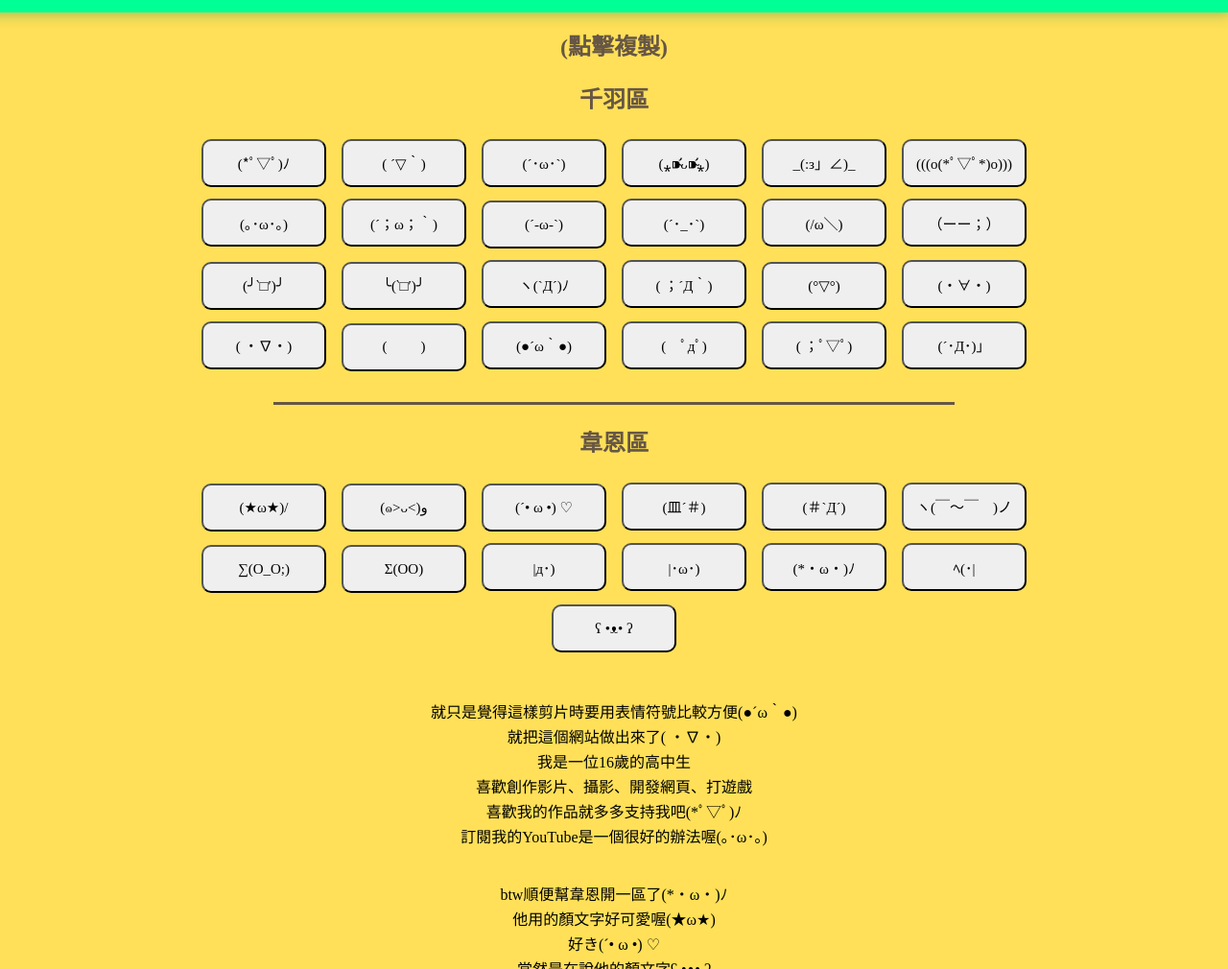
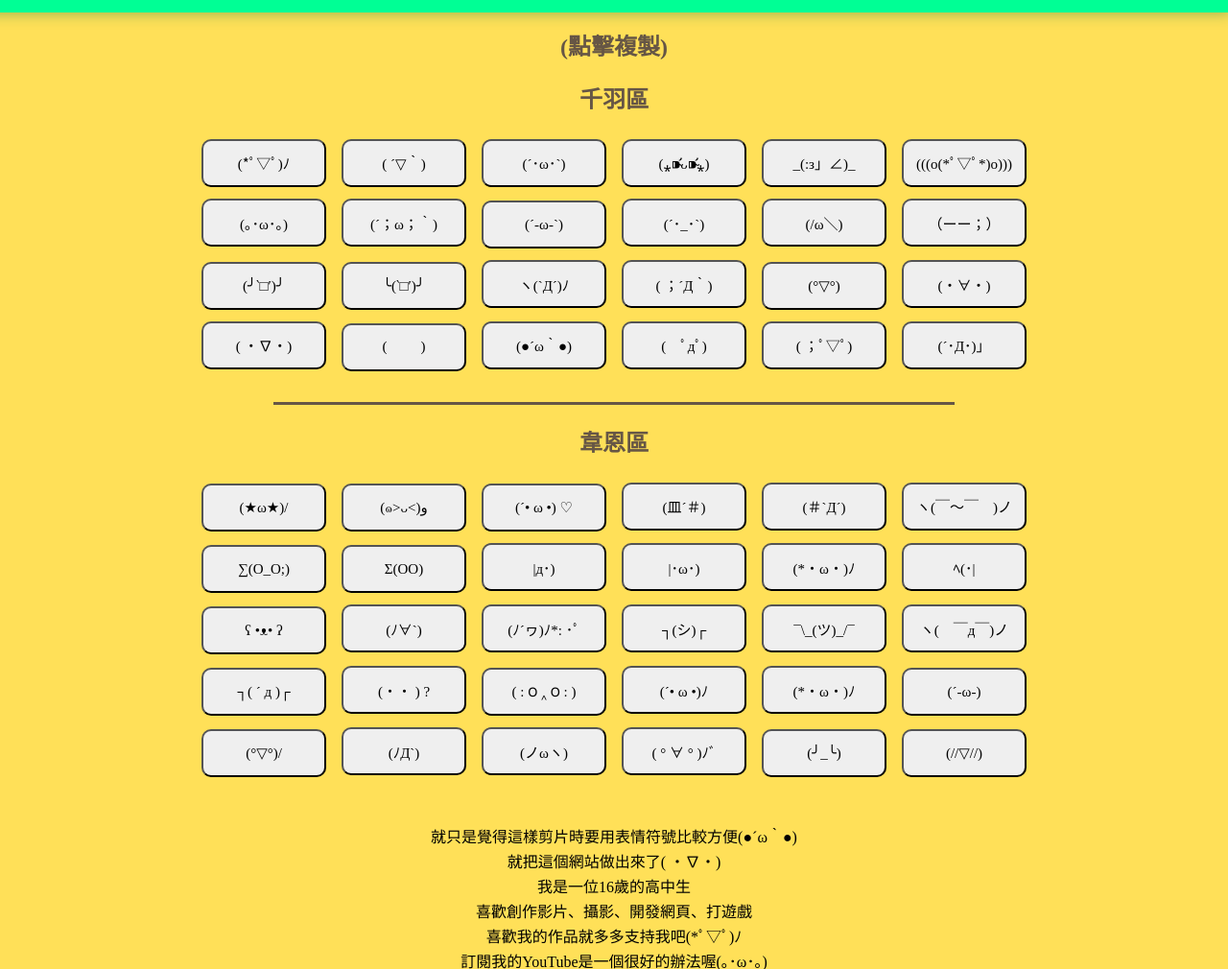
Before and after one commit to WongWong1209/Emoji, a plain HTML site: page index.html in a window 1280 px wide. Shown: the part 91-1101 px from the top of the page at 96% size. Drawn offline with Linux system fonts and the light colour scheme; a web font is replaced by a local one.

Commit message:
Add WEIEN's Emoji

```diff
--- a/index.html
+++ b/index.html
@@ -55,6 +55,23 @@
         <button id="ai" onclick="Copy('ai')">(*・ω・)ﾉ</button>
         <button id="aj" onclick="Copy('aj')">ﾍ(･|</button>
         <button id="ak" onclick="Copy('ak')">ʕ •ᴥ• ʔ</button>
+        <button id="al" onclick="Copy('al')">(ﾉ∀`)</button>
+        <button id="am" onclick="Copy('am')">(ﾉ´ヮ)ﾉ*: ･ﾟ</button>
+        <button id="an" onclick="Copy('an')">┐(シ)┌</button>
+        <button id="ao" onclick="Copy('ao')">¯\_(ツ)_/¯</button>
+        <button id="ap" onclick="Copy('ap')">ヽ(　￣д￣)ノ</button>
+        <button id="aq" onclick="Copy('aq')">┐( ´ д  )┌</button>
+        <button id="ar" onclick="Copy('ar')"> (・・ ) ?</button>
+        <button id="as" onclick="Copy('as')">( : ౦ ‸ ౦ : )</button>
+        <button id="at" onclick="Copy('at')">(´• ω •)ﾉ</button>
+        <button id="au" onclick="Copy('au')">(*・ω・)ﾉ</button>
+        <button id="av" onclick="Copy('av')">(´-ω-)</button>
+        <button id="aw" onclick="Copy('aw')">(°▽°)/</button>
+        <button id="ax" onclick="Copy('ax')">(ﾉД`)</button>
+        <button id="ay" onclick="Copy('ay')">(ノωヽ)</button>
+        <button id="az" onclick="Copy('az')">( ° ∀ ° )ﾉﾞ</button>
+        <button id="ba" onclick="Copy('ba')">(╯_╰)</button>
+        <button id="bb" onclick="Copy('bb')">(//▽//)</button>
         <br><br><br>
         <p>就只是覺得這樣剪片時要用表情符號比較方便(●´ω｀●)</p>
         <p>就把這個網站做出來了( ・∇・)</p>
```
